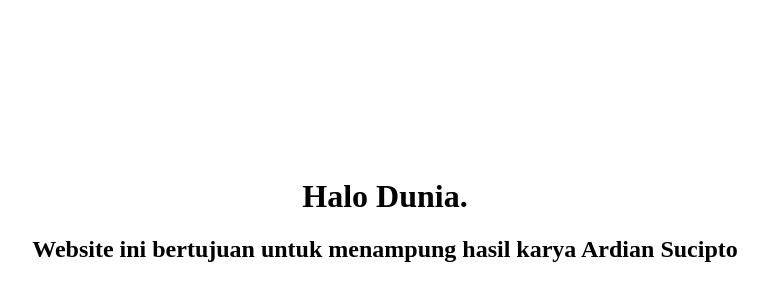
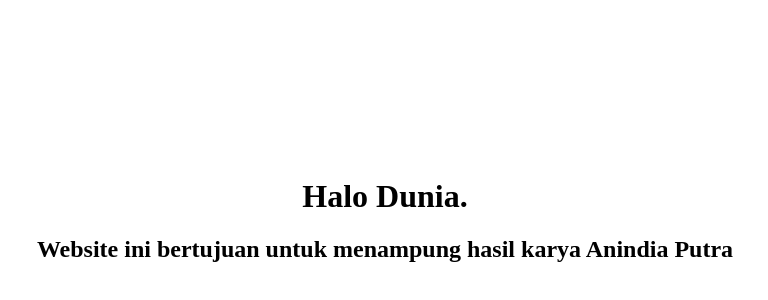
Before and after one commit to Vian-10/Anindia, a plain HTML site: page index.html in a window 1280 px wide. Shown: the part 22-322 px from the top of the page, without its empty margins (255-1023 px from the left). Drawn offline with Linux system fonts and the light colour scheme.

Commit message:
Update index.html

```diff
--- a/index.html
+++ b/index.html
@@ -6,7 +6,7 @@
  <body>
  <div style="text-align:center;margin-top:200px;">
  <h1>Halo Dunia.</h1>
- <h2> Website ini bertujuan untuk menampung hasil karya Ardian Sucipto</h2>
+ <h2> Website ini bertujuan untuk menampung hasil karya Anindia Putra</h2>
  </div>
  </body>
  </html>
```
